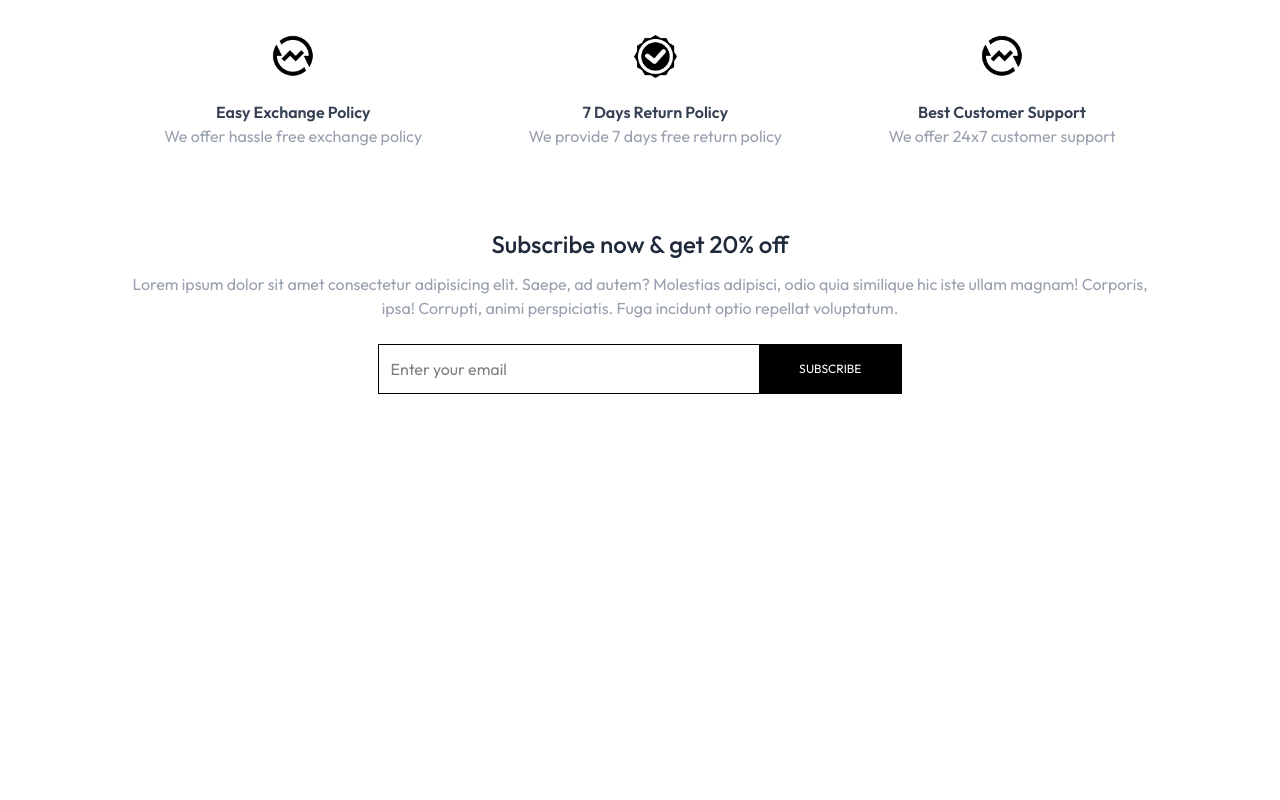
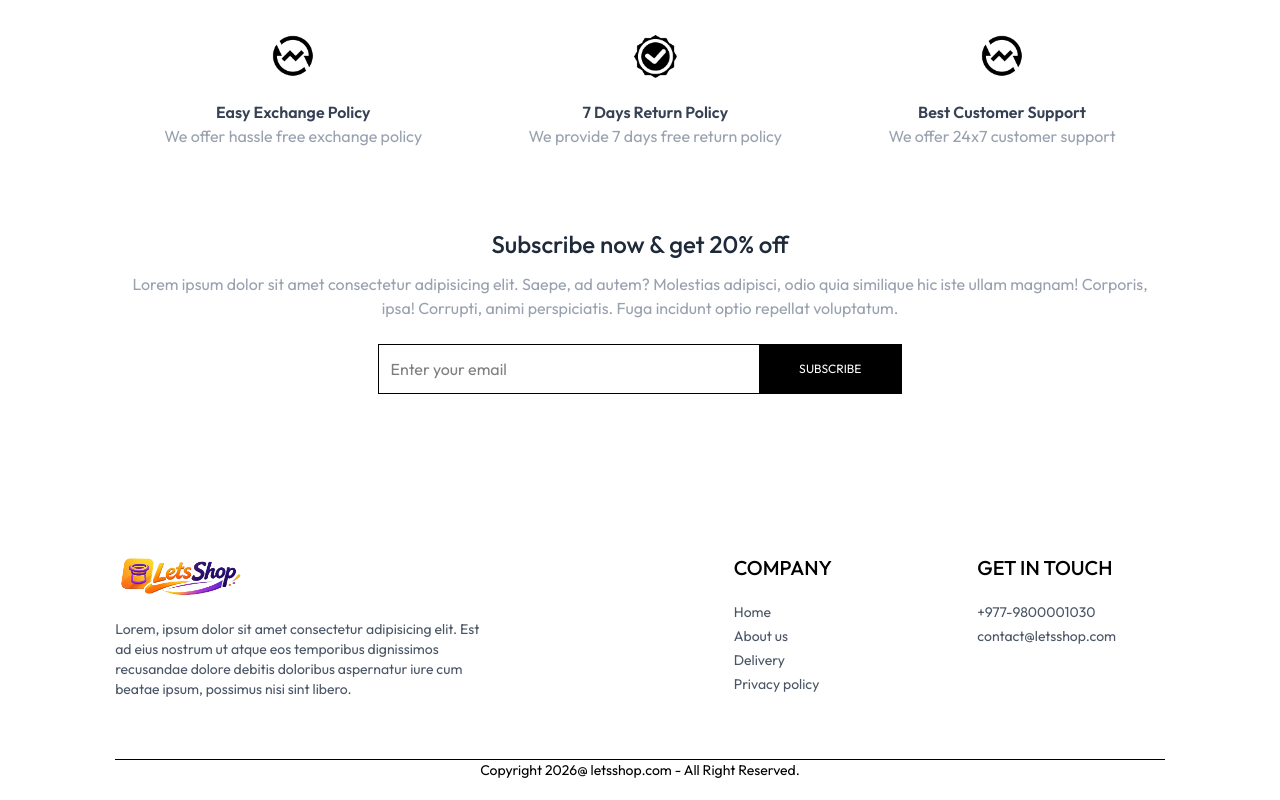
Before and after one commit to NishanSunar/LetsShop, a React (Vite) app in the folder Frontend/: page / in a window 1280 px wide. Shown: the part 1914-2714 px from the top of the page. Before the commit the page ends 2332 px from the top, so only its background shows below. Built offline with nearby package versions, Linux system fonts and the light colour scheme.

Commit message:
Making footer

```diff
--- a/Frontend/src/App.jsx
+++ b/Frontend/src/App.jsx
@@ -10,6 +10,7 @@
 import Product from './pages/Product'
 import Cart from './pages/Cart'
 import NavBar from './components/NavBar'
+import Footer from './components/Footer'
 
 const App = () => {
   return (
@@ -26,6 +27,7 @@
         <Route path='/placeOrder' element={<PlaceOrder/>}/>
         <Route path='/product/:productId' element={<Product/>}/>
       </Routes>
+      <Footer/>
     </div>
   )
 }
--- /dev/null
+++ b/Frontend/src/components/Footer.jsx
@@ -0,0 +1,42 @@
+import React from 'react'
+import { assets } from '../assets/assets'
+
+const Footer = () => {
+  return (
+    <div>
+        <div className=' flex flex-col sm:grid grid-cols-[3fr_1fr_1fr] gap-14  my-10 mt-40 text-sm'>
+            <div>
+                <img src={assets.logo} className=' mb-5 w-32' alt="" />
+                <p className='w-full md:w-2/3 text-gray-600'>
+                    Lorem, ipsum dolor sit amet consectetur adipisicing
+                     elit. Est ad eius nostrum ut atque eos temporibus dignissimos recusandae dolore debitis doloribus aspernatur
+                    iure cum beatae ipsum, possimus nisi sint libero.
+                </p>
+            </div>
+            <div>
+                <p className=' text-xl font-medium mb-5'>COMPANY</p>
+                <ul className='flex flex-col gap-1 text-gray-600'>
+                    <li>Home</li>
+                    <li>About us</li>
+                    <li>Delivery</li>
+                    <li>Privacy policy</li>
+                </ul>
+            </div>
+            <div>
+                <p className='text-xl font-medium mb-5'>GET IN TOUCH</p>
+                <ul className='flex flex-col gap-1 text-gray-600'>
+                    <li>+977-9800001030</li>
+                    <li>contact@letsshop.com</li>
+                </ul>
+            </div>
+
+        </div>
+        <div className='py-5 text-sm text-center'>
+            <hr />
+            <p>Copyright 2026@ letsshop.com - All Right Reserved.</p>
+        </div>
+    </div>
+  )
+}
+
+export default Footer
--- a/Frontend/src/components/NewsletterBox.jsx
+++ b/Frontend/src/components/NewsletterBox.jsx
@@ -1,6 +1,10 @@
 import React from 'react'
 
 const NewsletterBox = () => {
+    const onSubmitHandler = (event) =>{
+        event.preventDefault();
+    }
+
   return (
     <div className=' text-center'>
         <p className=' text-2xl font-medium text-gray-800'>Subscribe now & get 20% off</p>
```
